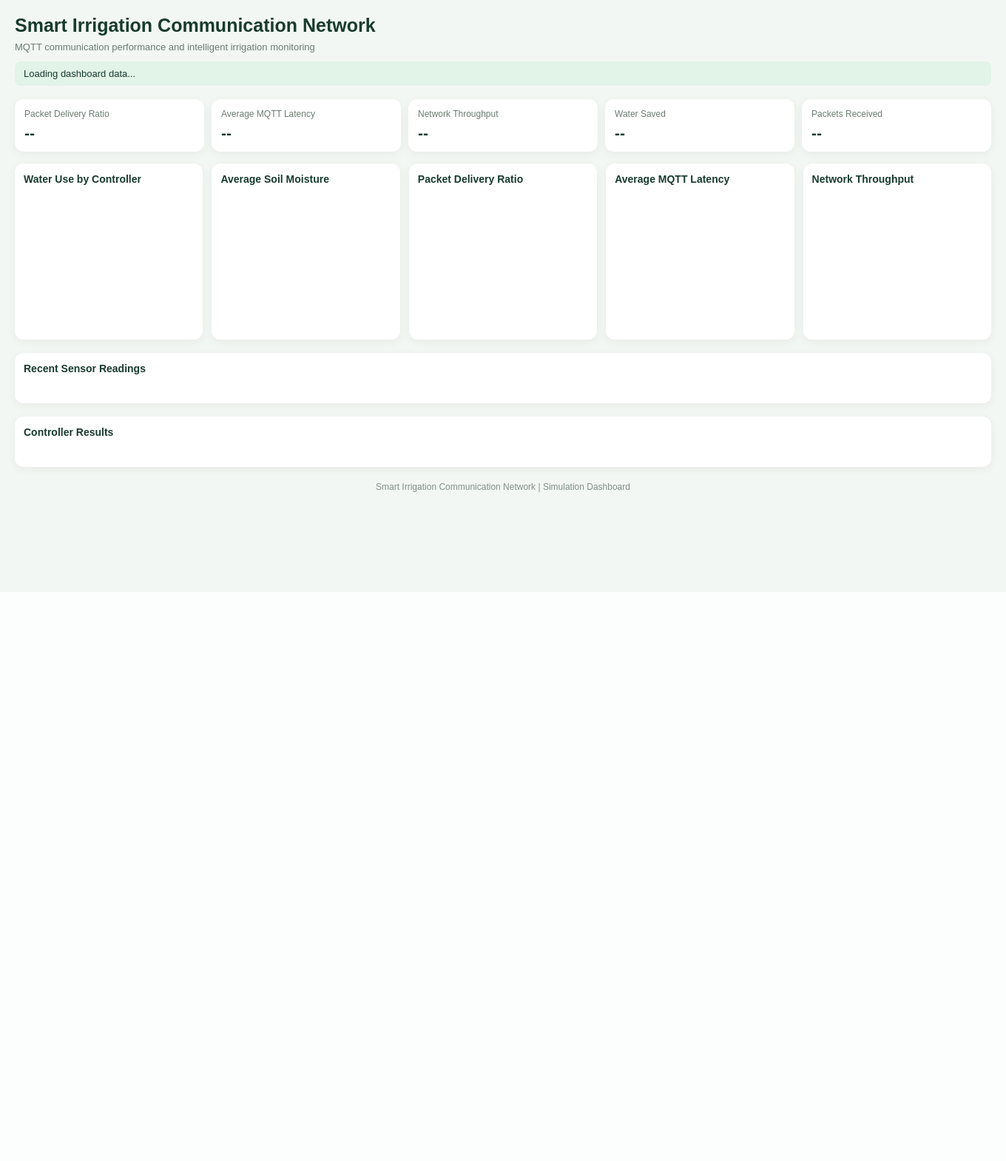
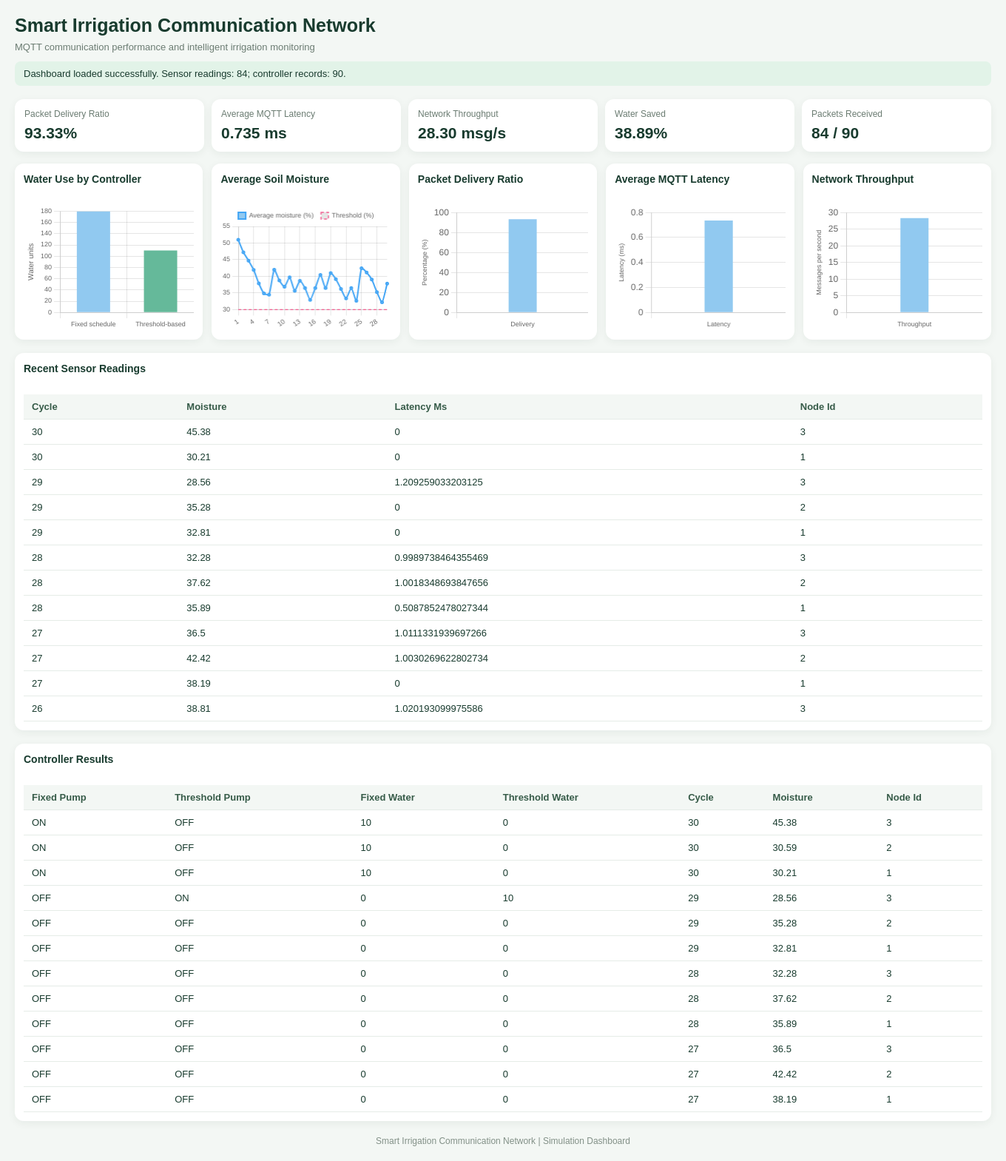
Before and after one commit to sanjanaraichooti-eng/smart-irrigation-communication-network, a Flask app: page / in a window 1360 px wide; the page is wider, and only the part inside the window is pictured. Shown: that part at 74% size. Before the commit the page ends 665 px from the top of that part, so only its background shows below. Run offline with Flask 3, Linux system fonts and the light colour scheme; data comes from the database, SQL or seed files in the repository; a map, chart or similar area stays blank.

Commit message:
Update index.html

```diff
--- a/templates/index.html
+++ b/templates/index.html
@@ -42,6 +42,7 @@
       background: #e2f3e8;
       border-radius: 8px;
       font-size: 13px;
+      overflow-wrap: anywhere;
     }
 
     .summary-grid {
@@ -72,7 +73,7 @@
       overflow-wrap: anywhere;
     }
 
-    /* Five compact graphs in one row on wide screens */
+    /* Five compact charts in one row on wide screens */
     .grid {
       display: grid;
       grid-template-columns: repeat(5, minmax(0, 1fr));
@@ -136,7 +137,10 @@
     }
 
     @media (max-width: 1250px) {
-      .grid { grid-template-columns: repeat(3, minmax(0, 1fr)); }
+      .grid {
+        grid-template-columns: repeat(3, minmax(0, 1fr));
+      }
+
       .chart-container { height: 190px; }
     }
 
@@ -147,7 +151,10 @@
         grid-template-columns: repeat(2, minmax(0, 1fr));
       }
 
-      .grid { grid-template-columns: repeat(2, minmax(0, 1fr)); }
+      .grid {
+        grid-template-columns: repeat(2, minmax(0, 1fr));
+      }
+
       .chart-container { height: 200px; }
     }
 
@@ -173,18 +180,22 @@
       <div class="metric-label">Packet Delivery Ratio</div>
       <div class="metric-value" id="pdrValue">--</div>
     </div>
+
     <div class="metric">
       <div class="metric-label">Average MQTT Latency</div>
       <div class="metric-value" id="latencyValue">--</div>
     </div>
+
     <div class="metric">
       <div class="metric-label">Network Throughput</div>
       <div class="metric-value" id="throughputValue">--</div>
     </div>
+
     <div class="metric">
       <div class="metric-label">Water Saved</div>
       <div class="metric-value" id="waterSavedValue">--</div>
     </div>
+
     <div class="metric">
       <div class="metric-label">Packets Received</div>
       <div class="metric-value" id="packetsValue">--</div>
@@ -194,27 +205,37 @@
   <section class="grid">
     <div class="card">
       <h2>Water Use by Controller</h2>
-      <div class="chart-container"><canvas id="waterChart"></canvas></div>
+      <div class="chart-container">
+        <canvas id="waterChart"></canvas>
+      </div>
     </div>
 
     <div class="card">
       <h2>Average Soil Moisture</h2>
-      <div class="chart-container"><canvas id="moistureChart"></canvas></div>
+      <div class="chart-container">
+        <canvas id="moistureChart"></canvas>
+      </div>
     </div>
 
     <div class="card">
       <h2>Packet Delivery Ratio</h2>
-      <div class="chart-container"><canvas id="pdrChart"></canvas></div>
+      <div class="chart-container">
+        <canvas id="pdrChart"></canvas>
+      </div>
     </div>
 
     <div class="card">
       <h2>Average MQTT Latency</h2>
-      <div class="chart-container"><canvas id="latencyChart"></canvas></div>
+      <div class="chart-container">
+        <canvas id="latencyChart"></canvas>
+      </div>
     </div>
 
     <div class="card">
       <h2>Network Throughput</h2>
-      <div class="chart-container"><canvas id="throughputChart"></canvas></div>
+      <div class="chart-container">
+        <canvas id="throughputChart"></canvas>
+      </div>
     </div>
   </section>
 
@@ -222,91 +243,151 @@
     <h2>Recent Sensor Readings</h2>
     <div class="table-wrap">
       <table>
-        <thead><tr id="readingHeaders"></tr></thead>
+        <thead>
+          <tr id="readingHeaders"></tr>
+        </thead>
         <tbody id="readingsTable"></tbody>
       </table>
     </div>
-    <div id="readingsEmpty" class="empty" hidden>No sensor readings available.</div>
+    <div id="readingsEmpty" class="empty" hidden>
+      No sensor readings available.
+    </div>
   </section>
 
   <section class="card section">
     <h2>Controller Results</h2>
     <div class="table-wrap">
       <table>
-        <thead><tr id="controllerHeaders"></tr></thead>
+        <thead>
+          <tr id="controllerHeaders"></tr>
+        </thead>
         <tbody id="controllersTable"></tbody>
       </table>
     </div>
-    <div id="controllersEmpty" class="empty" hidden>No controller results available.</div>
+    <div id="controllersEmpty" class="empty" hidden>
+      No controller results available.
+    </div>
   </section>
 
-  <footer>Smart Irrigation Communication Network | Simulation Dashboard</footer>
+  <footer>
+    Smart Irrigation Communication Network | Simulation Dashboard
+  </footer>
 </div>
 
 <script>
   const charts = {};
 
   function num(value, fallback = 0) {
-    if (value === null || value === undefined || value === '') return fallback;
+    if (value === null || value === undefined || value === '') {
+      return fallback;
+    }
+
     const result = Number(value);
     return Number.isFinite(result) ? result : fallback;
   }
 
   function pick(object, keys, fallback = null) {
     for (const key of keys) {
-      if (object && object[key] !== null &&
-          object[key] !== undefined && object[key] !== '') {
+      if (
+        object &&
+        object[key] !== null &&
+        object[key] !== undefined &&
+        object[key] !== ''
+      ) {
         return object[key];
       }
     }
+
     return fallback;
   }
 
-  function drawChart(id, type, data, options = {}) {
+  function drawChart(id, type, data, extraOptions = {}) {
     const canvas = document.getElementById(id);
     if (!canvas) return;
 
-    if (charts[id]) charts[id].destroy();
+    if (charts[id]) {
+      charts[id].destroy();
+    }
 
-    charts[id] = new Chart(canvas, {
-      type,
-      data,
-      options: {
+    const defaultOptions = {
       responsive: true,
       maintainAspectRatio: false,
       animation: false,
       plugins: {
         legend: {
           display: false,
-            labels: { boxWidth: 10, font: { size: 10 } }
+          labels: {
+            boxWidth: 10,
+            font: { size: 10 }
+          }
         }
       },
       scales: {
-          x: { ticks: { font: { size: 9 }, maxRotation: 35 } },
-          y: { ticks: { font: { size: 9 } }
+        x: {
+          ticks: {
+            font: { size: 9 },
+            maxRotation: 35
+          }
         },
-        ...options
+        y: {
+          ticks: {
+            font: { size: 9 }
           }
+        }
+      }
+    };
+
+    const mergedOptions = {
+      ...defaultOptions,
+      ...extraOptions,
+      plugins: {
+        ...defaultOptions.plugins,
+        ...(extraOptions.plugins || {})
+      },
+      scales: {
+        ...defaultOptions.scales,
+        ...(extraOptions.scales || {})
+      }
+    };
+
+    charts[id] = new Chart(canvas, {
+      type: type,
+      data: data,
+      options: mergedOptions
     });
   }
 
-  function fillDynamicTable(headerId, bodyId, emptyId, rows, preferredKeys) {
+  function fillDynamicTable(
+    headerId,
+    bodyId,
+    emptyId,
+    rows,
+    preferredKeys
+  ) {
     const header = document.getElementById(headerId);
     const body = document.getElementById(bodyId);
+    const empty = document.getElementById(emptyId);
+
     header.innerHTML = '';
     body.innerHTML = '';
 
     if (!Array.isArray(rows) || rows.length === 0) {
-      document.getElementById(emptyId).hidden = false;
+      empty.hidden = false;
       return;
     }
 
-    document.getElementById(emptyId).hidden = true;
+    empty.hidden = true;
 
-    // Use the real keys returned by the API instead of guessing a fixed schema.
-    const allKeys = [...new Set(rows.flatMap(row =>
-      row && typeof row === 'object' ? Object.keys(row) : []
-    ))];
+    // Display the actual column names returned by the API.
+    const allKeys = [
+      ...new Set(
+        rows.flatMap(row =>
+          row && typeof row === 'object'
+            ? Object.keys(row)
+            : []
+        )
+      )
+    ];
 
     const keys = [
       ...preferredKeys.filter(key => allKeys.includes(key)),
@@ -315,7 +396,11 @@
 
     keys.forEach(key => {
       const th = document.createElement('th');
-      th.textContent = key.replaceAll('_', ' ').replace(/\b\w/g, c => c.toUpperCase());
+
+      th.textContent = key
+        .replaceAll('_', ' ')
+        .replace(/\b\w/g, character => character.toUpperCase());
+
       header.appendChild(th);
     });
 
@@ -325,9 +410,14 @@
       keys.forEach(key => {
         const td = document.createElement('td');
         const value = row[key];
-        td.textContent = value === null || value === undefined || value === ''
+
+        td.textContent =
+          value === null || value === undefined || value === ''
             ? '--'
-          : typeof value === 'object' ? JSON.stringify(value) : String(value);
+            : typeof value === 'object'
+              ? JSON.stringify(value)
+              : String(value);
+
         tr.appendChild(td);
       });
 
@@ -342,43 +432,100 @@
   async function loadDashboard() {
     const status = document.getElementById('status');
 
+    if (typeof Chart === 'undefined') {
+      status.textContent =
+        'Chart.js could not load. Check your internet connection and refresh.';
+      return;
+    }
+
     try {
-      const response = await fetch('/api/data', { cache: 'no-store' });
-      if (!response.ok) throw new Error('API returned HTTP ' + response.status);
+      status.textContent = 'Connecting to the dashboard API...';
+
+      const response = await fetch('/api/data', {
+        cache: 'no-store'
+      });
+
+      if (!response.ok) {
+        throw new Error('API returned HTTP ' + response.status);
+      }
 
       const data = await response.json();
+
       const summary = data.summary || {};
-      const readings = Array.isArray(data.readings) ? data.readings : [];
-      const controllers = Array.isArray(data.controllers) ? data.controllers : [];
+      const readings = Array.isArray(data.readings)
+        ? data.readings
+        : [];
 
-      const pdr = summaryNumber(summary,
-        ['pdr', 'packet_delivery_ratio', 'pdr_percent'], 93.3333);
+      const controllers = Array.isArray(data.controllers)
+        ? data.controllers
+        : [];
 
-      const latency = summaryNumber(summary,
-        ['avg_latency_ms', 'average_latency_ms', 'latency_ms',
-         'avg_latency', 'average_latency'], 0.735385);
+      const pdr = summaryNumber(
+        summary,
+        ['pdr', 'packet_delivery_ratio', 'pdr_percent'],
+        93.3333
+      );
 
-      const throughput = summaryNumber(summary,
-        ['throughput_msg_s', 'throughput', 'messages_per_second'], 28.29948);
+      const latency = summaryNumber(
+        summary,
+        [
+          'avg_latency_ms',
+          'average_latency_ms',
+          'latency_ms',
+          'avg_latency',
+          'average_latency'
+        ],
+        0.735385
+      );
 
-      const sent = summaryNumber(summary,
-        ['sent', 'packets_sent', 'total_sent'], 90);
+      const throughput = summaryNumber(
+        summary,
+        [
+          'throughput_msg_s',
+          'throughput',
+          'messages_per_second'
+        ],
+        28.29948
+      );
 
-      const received = summaryNumber(summary,
-        ['received', 'packets_received', 'total_received'], 84);
+      const sent = summaryNumber(
+        summary,
+        ['sent', 'packets_sent', 'total_sent'],
+        90
+      );
+
+      const received = summaryNumber(
+        summary,
+        ['received', 'packets_received', 'total_received'],
+        84
+      );
 
       // Latest recorded simulation totals.
       const fixedWater = 180;
       const thresholdWater = 110;
-      const savedPercent = (fixedWater - thresholdWater) / fixedWater * 100;
+      const savedPercent =
+        ((fixedWater - thresholdWater) / fixedWater) * 100;
 
-      document.getElementById('pdrValue').textContent = pdr.toFixed(2) + '%';
-      document.getElementById('latencyValue').textContent = latency.toFixed(3) + ' ms';
-      document.getElementById('throughputValue').textContent = throughput.toFixed(2) + ' msg/s';
-      document.getElementById('waterSavedValue').textContent = savedPercent.toFixed(2) + '%';
-      document.getElementById('packetsValue').textContent = received + ' / ' + sent;
+      document.getElementById('pdrValue').textContent =
+        pdr.toFixed(2) + '%';
 
-      drawChart('waterChart', 'bar', {
+      document.getElementById('latencyValue').textContent =
+        latency.toFixed(3) + ' ms';
+
+      document.getElementById('throughputValue').textContent =
+        throughput.toFixed(2) + ' msg/s';
+
+      document.getElementById('waterSavedValue').textContent =
+        savedPercent.toFixed(2) + '%';
+
+      document.getElementById('packetsValue').textContent =
+        received + ' / ' + sent;
+
+      // 1. Water use
+      drawChart(
+        'waterChart',
+        'bar',
+        {
           labels: ['Fixed schedule', 'Threshold-based'],
           datasets: [{
             label: 'Water used (simulated units)',
@@ -386,7 +533,8 @@
             backgroundColor: ['#91c9f0', '#65b99a'],
             maxBarThickness: 45
           }]
-      }, {
+        },
+        {
           plugins: {
             legend: { display: false },
             tooltip: { enabled: true }
@@ -395,22 +543,40 @@
             y: {
               beginAtZero: true,
               ticks: { font: { size: 9 } },
-            title: { display: true, text: 'Water units', font: { size: 10 } }
+              title: {
+                display: true,
+                text: 'Water units',
+                font: { size: 10 }
               }
             }
-      });
+          }
+        }
+      );
 
-      // Identify likely cycle and moisture fields from actual reading keys.
+      // Find the actual cycle, moisture and threshold column names.
       const cycleKey = readings.length
-        ? ['cycle', 'cycle_id', 'iteration', 'step'].find(k => k in readings[0])
+        ? [
+            'cycle',
+            'cycle_id',
+            'iteration',
+            'step'
+          ].find(key => key in readings[0])
         : null;
 
       const moistureKey = readings.length
-        ? ['soil_moisture', 'moisture', 'soil_moisture_percent'].find(k => k in readings[0])
+        ? [
+            'soil_moisture',
+            'moisture',
+            'soil_moisture_percent'
+          ].find(key => key in readings[0])
         : null;
 
       const thresholdKey = readings.length
-        ? ['threshold', 'moisture_threshold', 'threshold_percent'].find(k => k in readings[0])
+        ? [
+            'threshold',
+            'moisture_threshold',
+            'threshold_percent'
+          ].find(key => key in readings[0])
         : null;
 
       const moistureGroups = {};
@@ -419,28 +585,51 @@
         readings.forEach(row => {
           const cycle = row[cycleKey];
           const value = Number(row[moistureKey]);
-          if (cycle !== undefined && Number.isFinite(value)) {
-            if (!moistureGroups[cycle]) moistureGroups[cycle] = [];
+
+          if (
+            cycle !== undefined &&
+            row[moistureKey] !== null &&
+            row[moistureKey] !== '' &&
+            Number.isFinite(value)
+          ) {
+            if (!moistureGroups[cycle]) {
+              moistureGroups[cycle] = [];
+            }
+
             moistureGroups[cycle].push(value);
           }
         });
       }
 
-      const cycles = Object.keys(moistureGroups).sort((a, b) => num(a) - num(b));
+      const cycles = Object.keys(moistureGroups)
+        .sort((a, b) => num(a) - num(b));
+
       const averages = cycles.map(cycle => {
         const values = moistureGroups[cycle];
-        return values.reduce((sum, v) => sum + v, 0) / values.length;
+
+        return values.reduce((sum, value) => sum + value, 0)
+          / values.length;
       });
 
       const thresholdValues = cycles.map(cycle => {
-        const rowsForCycle = readings.filter(r => String(r[cycleKey]) === String(cycle));
+        const rowsForCycle = readings.filter(
+          row => String(row[cycleKey]) === String(cycle)
+        );
+
         const threshold = thresholdKey
-          ? rowsForCycle.map(r => Number(r[thresholdKey])).find(Number.isFinite)
+          ? rowsForCycle
+              .map(row => Number(row[thresholdKey]))
+              .find(Number.isFinite)
           : undefined;
+
         return Number.isFinite(threshold) ? threshold : 30;
       });
 
-      drawChart('moistureChart', 'line', {
+      // 2. Soil moisture
+      drawChart(
+        'moistureChart',
+        'line',
+        {
           labels: cycles,
           datasets: [
             {
@@ -461,55 +650,148 @@
               borderWidth: 1.5
             }
           ]
-      }, {
-        plugins: { legend: { display: true, labels: { font: { size: 9 } } }
-      });
+        },
+        {
+          plugins: {
+            legend: {
+              display: true,
+              labels: {
+                font: { size: 9 },
+                boxWidth: 10
+              }
+            }
+          }
+        }
+      );
 
-      drawChart('pdrChart', 'bar', {
+      // 3. Packet delivery ratio
+      drawChart(
+        'pdrChart',
+        'bar',
+        {
           labels: ['Delivery'],
           datasets: [{
+            label: 'PDR (%)',
             data: [pdr],
             backgroundColor: '#91c9f0',
             maxBarThickness: 38
           }]
-      }, {
-        scales: { y: { beginAtZero: true, max: 100 } }
-      });
+        },
+        {
+          scales: {
+            y: {
+              beginAtZero: true,
+              max: 100,
+              title: {
+                display: true,
+                text: 'Percentage (%)',
+                font: { size: 9 }
+              }
+            }
+          }
+        }
+      );
 
-      drawChart('latencyChart', 'bar', {
+      // 4. Average MQTT latency
+      drawChart(
+        'latencyChart',
+        'bar',
+        {
           labels: ['Latency'],
           datasets: [{
+            label: 'Latency (ms)',
             data: [latency],
             backgroundColor: '#91c9f0',
             maxBarThickness: 38
           }]
-      });
+        },
+        {
+          scales: {
+            y: {
+              beginAtZero: true,
+              title: {
+                display: true,
+                text: 'Latency (ms)',
+                font: { size: 9 }
+              }
+            }
+          }
+        }
+      );
 
-      drawChart('throughputChart', 'bar', {
+      // 5. Network throughput
+      drawChart(
+        'throughputChart',
+        'bar',
+        {
           labels: ['Throughput'],
           datasets: [{
+            label: 'Messages per second',
             data: [throughput],
             backgroundColor: '#91c9f0',
             maxBarThickness: 38
           }]
-      });
+        },
+        {
+          scales: {
+            y: {
+              beginAtZero: true,
+              title: {
+                display: true,
+                text: 'Messages per second',
+                font: { size: 9 }
+              }
+            }
+          }
+        }
+      );
 
+      // Show real API fields in the tables.
       fillDynamicTable(
-        'readingHeaders', 'readingsTable', 'readingsEmpty', readings,
-        ['cycle', 'cycle_id', 'controller', 'controller_id', 'device_id',
-         'soil_moisture', 'moisture', 'threshold', 'fixed_pump', 'threshold_pump']
+        'readingHeaders',
+        'readingsTable',
+        'readingsEmpty',
+        readings,
+        [
+          'cycle',
+          'cycle_id',
+          'controller',
+          'controller_id',
+          'device_id',
+          'soil_moisture',
+          'moisture',
+          'threshold',
+          'fixed_pump',
+          'threshold_pump'
+        ]
       );
 
       fillDynamicTable(
-        'controllerHeaders', 'controllersTable', 'controllersEmpty', controllers,
-        ['controller', 'controller_id', 'device_id', 'fixed_pump',
-         'threshold_pump', 'fixed_water', 'threshold_water']
+        'controllerHeaders',
+        'controllersTable',
+        'controllersEmpty',
+        controllers,
+        [
+          'controller',
+          'controller_id',
+          'device_id',
+          'fixed_pump',
+          'threshold_pump',
+          'fixed_water',
+          'threshold_water'
+        ]
       );
 
-      status.textContent = 'Dashboard loaded successfully.';
+      status.textContent =
+        'Dashboard loaded successfully. Sensor readings: ' +
+        readings.length + '; controller records: ' + controllers.length + '.';
+
     } catch (error) {
       console.error('Dashboard error:', error);
-      status.textContent = 'Could not load dashboard data. Check /api/data and the server logs.';
+
+      status.textContent =
+        'Dashboard data failed to load: ' + error.message +
+        '. Open /api/data to check the backend response.';
     }
   }
 
```
Lines whose indentation alone changed are shown as unchanged.
